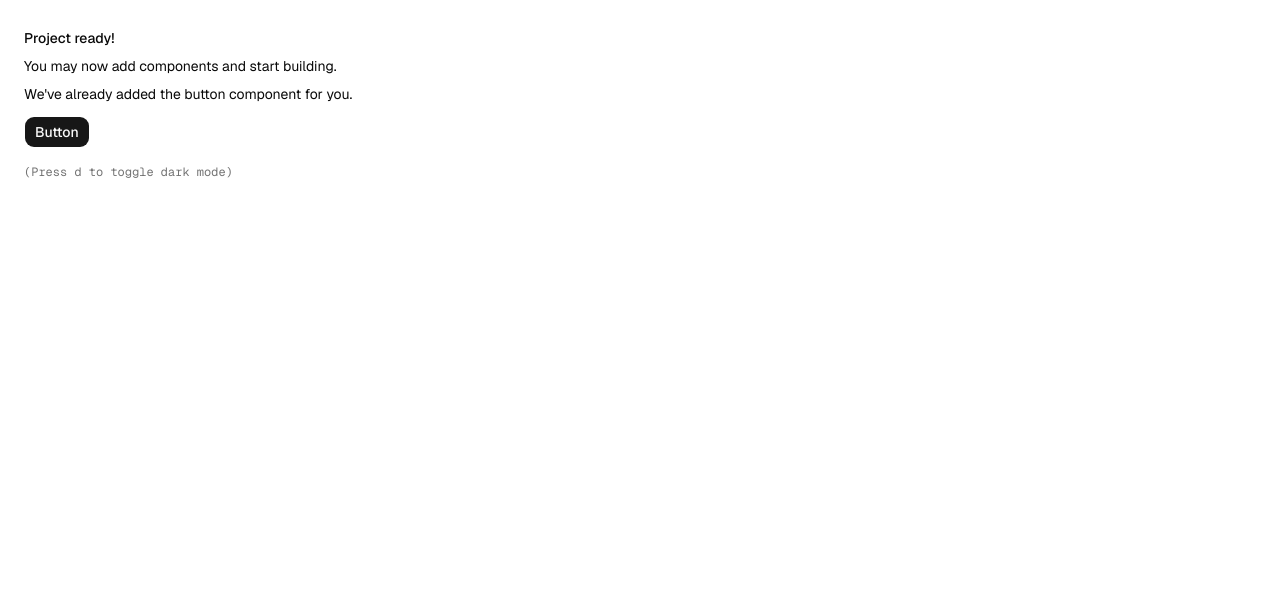
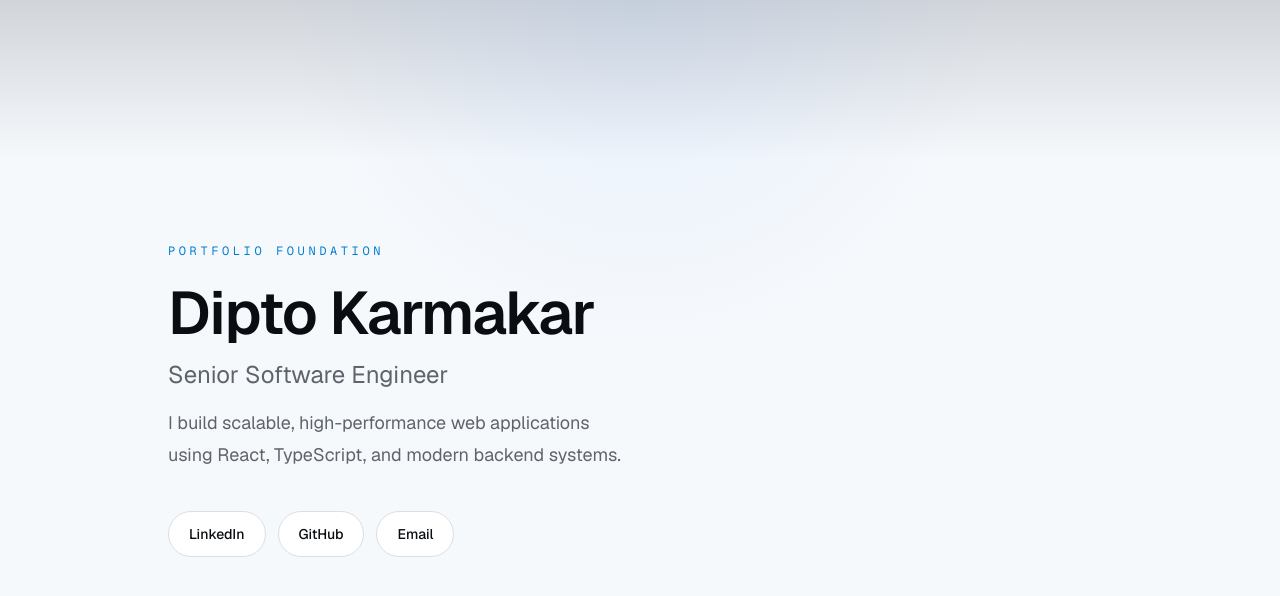
Before and after one commit to dipto0321/dipto-karmakar-portfolio, a Next.js app: page / in a window 1280 px wide. Shown: the top 596 px of the page. Built offline with nearby package versions, Linux system fonts and the light colour scheme.

Commit message:
chore: initial project setup

```diff
--- a/app/globals.css
+++ b/app/globals.css
@@ -5,89 +5,50 @@
 @custom-variant dark (&:is(.dark *));
 
 :root {
-    --background: oklch(1 0 0);
-    --foreground: oklch(0.145 0 0);
+  --background: oklch(0.98 0.005 255);
+  --foreground: oklch(0.16 0.01 255);
   --card: oklch(1 0 0);
-    --card-foreground: oklch(0.145 0 0);
+  --card-foreground: oklch(0.16 0.01 255);
   --popover: oklch(1 0 0);
-    --popover-foreground: oklch(0.145 0 0);
-    --primary: oklch(0.205 0 0);
-    --primary-foreground: oklch(0.985 0 0);
-    --secondary: oklch(0.97 0 0);
-    --secondary-foreground: oklch(0.205 0 0);
-    --muted: oklch(0.97 0 0);
-    --muted-foreground: oklch(0.556 0 0);
-    --accent: oklch(0.97 0 0);
-    --accent-foreground: oklch(0.205 0 0);
-    --destructive: oklch(0.577 0.245 27.325);
-    --border: oklch(0.922 0 0);
-    --input: oklch(0.922 0 0);
-    --ring: oklch(0.708 0 0);
-    --chart-1: oklch(0.809 0.105 251.813);
-    --chart-2: oklch(0.623 0.214 259.815);
-    --chart-3: oklch(0.546 0.245 262.881);
-    --chart-4: oklch(0.488 0.243 264.376);
-    --chart-5: oklch(0.424 0.199 265.638);
-    --radius: 0.625rem;
-    --sidebar: oklch(0.985 0 0);
-    --sidebar-foreground: oklch(0.145 0 0);
-    --sidebar-primary: oklch(0.205 0 0);
-    --sidebar-primary-foreground: oklch(0.985 0 0);
-    --sidebar-accent: oklch(0.97 0 0);
-    --sidebar-accent-foreground: oklch(0.205 0 0);
-    --sidebar-border: oklch(0.922 0 0);
-    --sidebar-ring: oklch(0.708 0 0);
+  --popover-foreground: oklch(0.16 0.01 255);
+  --primary: oklch(0.58 0.16 248);
+  --primary-foreground: oklch(0.98 0.005 255);
+  --secondary: oklch(0.95 0.01 255);
+  --secondary-foreground: oklch(0.22 0.01 255);
+  --muted: oklch(0.96 0.01 255);
+  --muted-foreground: oklch(0.5 0.015 255);
+  --accent: oklch(0.92 0.02 245);
+  --accent-foreground: oklch(0.18 0.01 255);
+  --destructive: oklch(0.58 0.2 27.325);
+  --border: oklch(0.9 0.01 255);
+  --input: oklch(0.9 0.01 255);
+  --ring: oklch(0.58 0.16 248 / 40%);
+  --radius: 0.875rem;
 }
 
 .dark {
-    --background: oklch(0.145 0 0);
-    --foreground: oklch(0.985 0 0);
-    --card: oklch(0.205 0 0);
-    --card-foreground: oklch(0.985 0 0);
-    --popover: oklch(0.205 0 0);
-    --popover-foreground: oklch(0.985 0 0);
-    --primary: oklch(0.922 0 0);
-    --primary-foreground: oklch(0.205 0 0);
-    --secondary: oklch(0.269 0 0);
-    --secondary-foreground: oklch(0.985 0 0);
-    --muted: oklch(0.269 0 0);
-    --muted-foreground: oklch(0.708 0 0);
-    --accent: oklch(0.269 0 0);
-    --accent-foreground: oklch(0.985 0 0);
-    --destructive: oklch(0.704 0.191 22.216);
+  --background: oklch(0.16 0.015 255);
+  --foreground: oklch(0.96 0.01 255);
+  --card: oklch(0.2 0.015 255);
+  --card-foreground: oklch(0.96 0.01 255);
+  --popover: oklch(0.2 0.015 255);
+  --popover-foreground: oklch(0.96 0.01 255);
+  --primary: oklch(0.74 0.13 226);
+  --primary-foreground: oklch(0.16 0.015 255);
+  --secondary: oklch(0.26 0.015 255);
+  --secondary-foreground: oklch(0.96 0.01 255);
+  --muted: oklch(0.24 0.015 255);
+  --muted-foreground: oklch(0.7 0.015 255);
+  --accent: oklch(0.28 0.02 245);
+  --accent-foreground: oklch(0.96 0.01 255);
+  --destructive: oklch(0.7 0.17 22.216);
   --border: oklch(1 0 0 / 10%);
-    --input: oklch(1 0 0 / 15%);
-    --ring: oklch(0.556 0 0);
-    --chart-1: oklch(0.809 0.105 251.813);
-    --chart-2: oklch(0.623 0.214 259.815);
-    --chart-3: oklch(0.546 0.245 262.881);
-    --chart-4: oklch(0.488 0.243 264.376);
-    --chart-5: oklch(0.424 0.199 265.638);
-    --sidebar: oklch(0.205 0 0);
-    --sidebar-foreground: oklch(0.985 0 0);
-    --sidebar-primary: oklch(0.488 0.243 264.376);
-    --sidebar-primary-foreground: oklch(0.985 0 0);
-    --sidebar-accent: oklch(0.269 0 0);
-    --sidebar-accent-foreground: oklch(0.985 0 0);
-    --sidebar-border: oklch(1 0 0 / 10%);
-    --sidebar-ring: oklch(0.556 0 0);
+  --input: oklch(1 0 0 / 12%);
+  --ring: oklch(0.74 0.13 226 / 45%);
 }
 
 @theme inline {
   --font-sans: var(--font-sans);
-    --color-sidebar-ring: var(--sidebar-ring);
-    --color-sidebar-border: var(--sidebar-border);
-    --color-sidebar-accent-foreground: var(--sidebar-accent-foreground);
-    --color-sidebar-accent: var(--sidebar-accent);
-    --color-sidebar-primary-foreground: var(--sidebar-primary-foreground);
-    --color-sidebar-primary: var(--sidebar-primary);
-    --color-sidebar-foreground: var(--sidebar-foreground);
-    --color-sidebar: var(--sidebar);
-    --color-chart-5: var(--chart-5);
-    --color-chart-4: var(--chart-4);
-    --color-chart-3: var(--chart-3);
-    --color-chart-2: var(--chart-2);
-    --color-chart-1: var(--chart-1);
   --color-ring: var(--ring);
   --color-input: var(--input);
   --color-border: var(--border);
@@ -119,10 +80,21 @@
   * {
     @apply border-border outline-ring/50;
   }
-  body {
-    @apply bg-background text-foreground;
-    }
+
   html {
     @apply font-sans;
   }
+
+  body {
+    @apply bg-background text-foreground;
+    background-image:
+      radial-gradient(circle at top, rgba(59, 130, 246, 0.08), transparent 35%),
+      linear-gradient(180deg, rgba(15, 23, 42, 0.16), transparent 20%);
   }
+}
+
+@layer utilities {
+  .text-balance {
+    text-wrap: balance;
+  }
+}
--- a/app/layout.tsx
+++ b/app/layout.tsx
@@ -1,8 +1,10 @@
+import type { Metadata } from "next"
 import { Geist, Geist_Mono } from "next/font/google"
 
 import "./globals.css"
 import { ThemeProvider } from "@/components/theme-provider"
-import { cn } from "@/lib/utils";
+import { siteConfig } from "@/content/site"
+import { cn } from "@/lib/utils"
 
 const fontSans = Geist({
   subsets: ["latin"],
@@ -13,6 +15,11 @@ const fontMono = Geist_Mono({
   subsets: ["latin"],
   variable: "--font-mono",
 })
+
+export const metadata: Metadata = {
+  title: `${siteConfig.name} | ${siteConfig.title}`,
+  description: siteConfig.description,
+}
 
 export default function RootLayout({
   children,
@@ -25,7 +32,7 @@ export default function RootLayout({
       suppressHydrationWarning
       className={cn("antialiased", fontMono.variable, "font-sans", fontSans.variable)}
     >
-      <body>
+      <body className="min-h-screen bg-background text-foreground">
         <ThemeProvider>{children}</ThemeProvider>
       </body>
     </html>
--- a/app/page.tsx
+++ b/app/page.tsx
@@ -1,19 +1,47 @@
-import { Button } from "@/components/ui/button"
+import Link from "next/link"
+
+import { siteConfig } from "@/content/site"
 
 export default function Page() {
   return (
-    <div className="flex min-h-svh p-6">
-      <div className="flex max-w-md min-w-0 flex-col gap-4 text-sm leading-loose">
-        <div>
-          <h1 className="font-medium">Project ready!</h1>
-          <p>You may now add components and start building.</p>
-          <p>We&apos;ve already added the button component for you.</p>
-          <Button className="mt-2">Button</Button>
+    <main className="min-h-svh">
+      <section className="mx-auto flex min-h-svh w-full max-w-5xl flex-col justify-center gap-10 px-6 py-24 sm:px-10">
+        <div className="space-y-6">
+          <p className="font-mono text-xs tracking-[0.3em] text-primary uppercase">
+            Portfolio Foundation
+          </p>
+          <div className="space-y-4">
+            <h1 className="max-w-4xl text-balance text-4xl font-semibold tracking-tight sm:text-5xl lg:text-6xl">
+              {siteConfig.name}
+            </h1>
+            <p className="text-xl text-muted-foreground sm:text-2xl">{siteConfig.title}</p>
+            <p className="max-w-3xl text-balance text-base leading-8 text-muted-foreground sm:text-lg">
+              {siteConfig.description}
+            </p>
+          </div>
         </div>
-        <div className="font-mono text-xs text-muted-foreground">
-          (Press <kbd>d</kbd> to toggle dark mode)
+
+        <div className="flex flex-wrap gap-3">
+          <Link
+            href={siteConfig.contact.linkedin}
+            className="rounded-full border border-border bg-card px-5 py-3 text-sm font-medium transition-colors hover:bg-accent hover:text-accent-foreground"
+          >
+            LinkedIn
+          </Link>
+          <Link
+            href={siteConfig.contact.github}
+            className="rounded-full border border-border bg-card px-5 py-3 text-sm font-medium transition-colors hover:bg-accent hover:text-accent-foreground"
+          >
+            GitHub
+          </Link>
+          <Link
+            href={siteConfig.contact.email}
+            className="rounded-full border border-border bg-card px-5 py-3 text-sm font-medium transition-colors hover:bg-accent hover:text-accent-foreground"
+          >
+            Email
+          </Link>
         </div>
-      </div>
-    </div>
+      </section>
+    </main>
   )
 }
--- /dev/null
+++ b/content/site.ts
@@ -0,0 +1,13 @@
+import type { SiteConfig } from "@/types/site"
+
+export const siteConfig: SiteConfig = {
+  name: "Dipto Karmakar",
+  title: "Senior Software Engineer",
+  description:
+    "I build scalable, high-performance web applications using React, TypeScript, and modern backend systems.",
+  contact: {
+    email: "mailto:dipto.karmakar.dev@gmail.com",
+    linkedin: "https://www.linkedin.com/in/dipto-karmakar",
+    github: "https://github.com/diptokarmakar",
+  },
+}
--- a/package.json
+++ b/package.json
@@ -12,8 +12,10 @@
     "typecheck": "tsc --noEmit"
   },
   "dependencies": {
+    "@supabase/supabase-js": "^2.99.1",
     "class-variance-authority": "^0.7.1",
     "clsx": "^2.1.1",
+    "framer-motion": "^12.36.0",
     "lucide-react": "^0.577.0",
     "next": "16.1.6",
     "next-themes": "^0.4.6",
--- /dev/null
+++ b/types/site.ts
@@ -0,0 +1,10 @@
+export interface SiteConfig {
+  name: string
+  title: string
+  description: string
+  contact: {
+    email: string
+    linkedin: string
+    github: string
+  }
+}
```
Also changed, not shown: 1 other file (tests, documents, lock files or other folders). Lines whose indentation alone changed are shown as unchanged.
